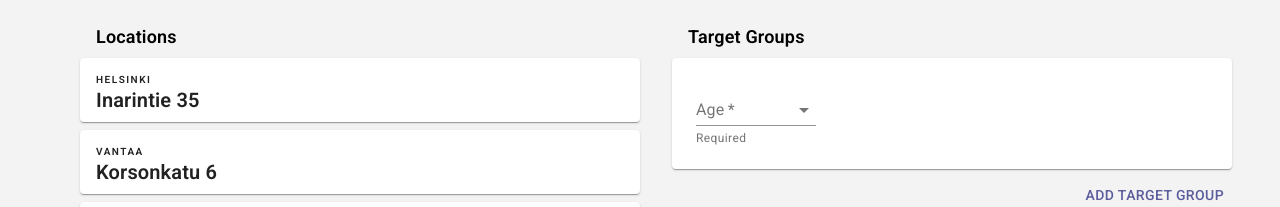
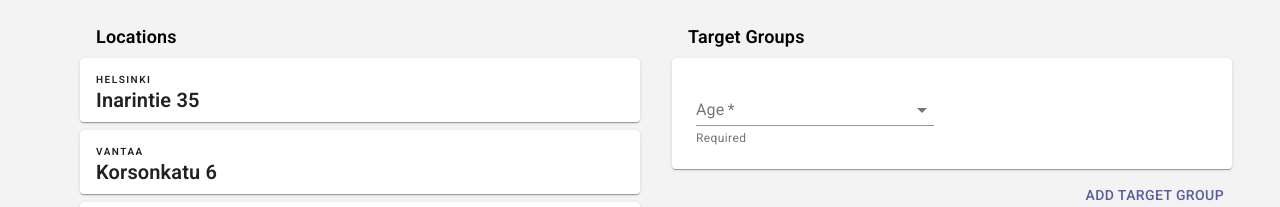
Before and after one commit to laavis/peili, a React (Create React App) app: page /organization in a window 1280 px wide. Shown: the part 457-664 px from the top of the page. Built offline with nearby package versions, Linux system fonts and the light colour scheme.

Commit message:
Fixed card layout to match prototypes

```diff
--- a/src/components/organization/Feeds.js
+++ b/src/components/organization/Feeds.js
@@ -5,7 +5,6 @@ import { ExpansionPanelDetails, ExpansionPanelSummary } from '@material-ui/core'
 import ExpandMoreIcon from '@material-ui/icons/ExpandMore';
 import ExpansionPanel from '@material-ui/core/ExpansionPanel';
 import MenuItem from '@material-ui/core/MenuItem';
-import FormHelperText from '@material-ui/core/FormHelperText';
 import FormControl from '@material-ui/core/FormControl';
 import Select from '@material-ui/core/Select';
 import Grid from '@material-ui/core/Grid';
@@ -28,6 +27,13 @@ const useStyles = makeStyles(theme => ({
     selectEmpty: {
         marginTop: theme.spacing(2),
     },
+    selectFormCtrl: {
+        margin: theme.spacing(1),
+        width: '45%'
+    },
+    buttonAdd: {
+        marginLeft: theme.spacing(2)
+    }
 }));
 
 export default ({ editable }) => {
@@ -55,7 +61,8 @@ export default ({ editable }) => {
                     </div>
                 </ExpansionPanelSummary>
                 <ExpansionPanelDetails>
-                            <FormControl className={classes.formControl} style={{ width: '100%' }}>
+                    <Grid container direction = "row">
+                        <FormControl className={classes.selectFormCtrl}>
                             <InputLabel shrink id="demo-simple-select-placeholder-label-label">
                                 Keyword
                             </InputLabel>
@@ -75,6 +82,7 @@ export default ({ editable }) => {
                         <Button className={classes.buttonAdd} color='primary'>
                             Add
                         </Button>
+                    </Grid>
                 </ExpansionPanelDetails>
             </ExpansionPanel>
         </div>
--- a/src/components/organization/Keywords.js
+++ b/src/components/organization/Keywords.js
@@ -10,7 +10,6 @@ import { ExpansionPanelDetails, ExpansionPanelSummary } from '@material-ui/core'
 import ExpandMoreIcon from '@material-ui/icons/ExpandMore';
 import ExpansionPanel from '@material-ui/core/ExpansionPanel';
 import MenuItem from '@material-ui/core/MenuItem';
-import FormHelperText from '@material-ui/core/FormHelperText';
 import FormControl from '@material-ui/core/FormControl';
 import Select from '@material-ui/core/Select';
 import Grid from '@material-ui/core/Grid';
@@ -33,6 +32,13 @@ const useStyles = makeStyles(theme => ({
     selectEmpty: {
         marginTop: theme.spacing(2),
     },
+    selectFormCtrl: {
+        margin: theme.spacing(1),
+        width: '45%'
+    },
+    buttonAdd: {
+        marginLeft: theme.spacing(2)
+    }
 }));
 
 export default ({ editable }) => {
@@ -60,7 +66,8 @@ export default ({ editable }) => {
                     </div>
                 </ExpansionPanelSummary>
                 <ExpansionPanelDetails>
-                            <FormControl className={classes.formControl} style={{ width: '100%' }}>
+                    <Grid container direction = "row">
+                        <FormControl className={classes.selectFormCtrl}>
                             <InputLabel shrink id="demo-simple-select-placeholder-label-label">
                                 Keyword
                             </InputLabel>
@@ -80,6 +87,7 @@ export default ({ editable }) => {
                         <Button className={classes.buttonAdd} color='primary'>
                             Add
                         </Button>
+                    </Grid>
                 </ExpansionPanelDetails>
             </ExpansionPanel>
         </div>
--- a/src/components/organization/TargetGroup.js
+++ b/src/components/organization/TargetGroup.js
@@ -25,11 +25,15 @@ const useStyles = makeStyles(theme => ({
     },
     formControl: {
         margin: theme.spacing(1),
-        minWidth: 120,
+        width: '100%'
     },
     selectEmpty: {
         marginTop: theme.spacing(2),
     },
+    selectFormCtrl: {
+        margin: theme.spacing(1),
+        width: '45%'
+    }
 }));
 
 export default ({ editable }) => {
@@ -52,8 +56,8 @@ export default ({ editable }) => {
         <div className={classes.wrapper}>
             <ExpansionPanel expanded={editable ? expanded : false} onChange={handleExpandedChange}>
                 <ExpansionPanelSummary expandIcon={icon} aria-controls='panel1bh-content' id='panel1bh-header'>
-                    <div className={classes.summary}>
-                        <FormControl required className={classes.formControl}>
+                    <Grid container direction = "row">
+                        <FormControl required className={classes.selectFormCtrl}>
                             <InputLabel id="demo-simple-select-required-label">Age</InputLabel>
                             <Select
                             labelId="demo-simple-select-required-label"
@@ -71,11 +75,11 @@ export default ({ editable }) => {
                             </Select>
                             <FormHelperText>Required</FormHelperText>
                         </FormControl>
-                    </div>
+                    </Grid>
                 </ExpansionPanelSummary>
                 <ExpansionPanelDetails>
-
-                            <FormControl className={classes.formControl} style={{ width: '100%' }}>
+                    <Grid container direction = "row">
+                        <FormControl className={classes.selectFormCtrl}>
                             <InputLabel shrink id="demo-simple-select-placeholder-label-label">
                                 From
                             </InputLabel>
@@ -92,7 +96,8 @@ export default ({ editable }) => {
                             <MenuItem value={30}>30</MenuItem>
                             </Select>
                         </FormControl>
-                            <FormControl className={classes.formControl} style={{ width: '100%' }}>
+
+                        <FormControl className={classes.selectFormCtrl}>
                             <InputLabel shrink id="demo-simple-select-placeholder-label-label">
                                 To
                             </InputLabel>
@@ -110,27 +115,26 @@ export default ({ editable }) => {
                             </Select>
                         </FormControl>
 
+                        <Grid item>
                             <Targets />
+                        </Grid>
 
-                    <div>
-                        <FormControl className={classes.formControl}>
-                            <InputLabel id="demo-simple-select-label">Add Target</InputLabel>
+                        <FormControl className={classes.selectFormCtrl}>
+                            <InputLabel id="demo-simple-select-placeholder-label-label">Add Target</InputLabel>
                             <Select
-                            labelId="demo-simple-select-label"
+                            labelId="demo-simple-select-placeholder-label-label"
                             id="demo-simple-select"
                             value={age}
                             onChange={handleChange}
+                            displayEmpty
+                            className={classes.selectEmpty}
                             >
-                            <MenuItem value="">
-                                <em>None</em>
-                            </MenuItem>
                             <MenuItem value={10}>Ten</MenuItem>
                             <MenuItem value={20}>Twenty</MenuItem>
                             <MenuItem value={30}>Thirty</MenuItem>
                             </Select>
                         </FormControl>
-                    </div>
-
+                    </Grid>
                 </ExpansionPanelDetails>
             </ExpansionPanel>
         </div>
```
Lines whose indentation alone changed are shown as unchanged.
